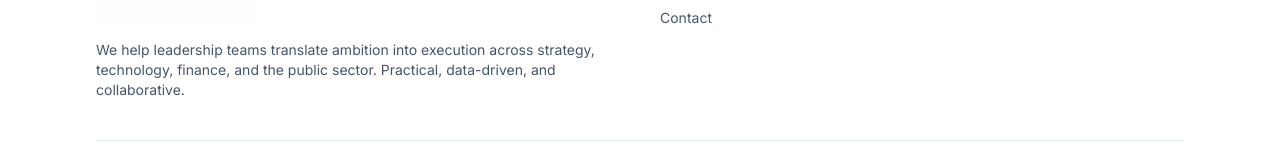
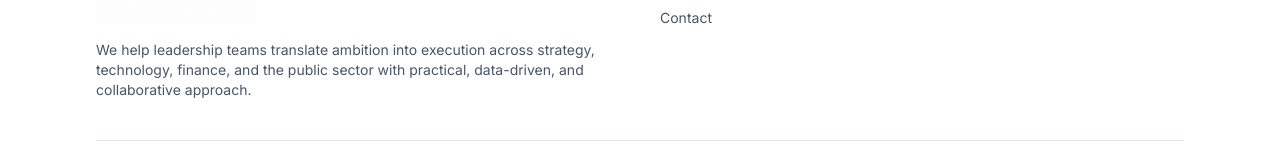
Before and after one commit to purvagupta637/UniConsult, a React (Vite) app: page / in a window 1280 px wide. Shown: the part 4177-4327 px from the top of the page. Built offline with nearby package versions, Linux system fonts and the light colour scheme.

Commit message:
Clarify execution approach in footer description
Updated the description to clarify the approach used.

```diff
--- a/src/components/Footer.jsx
+++ b/src/components/Footer.jsx
@@ -15,7 +15,7 @@ const Footer = () => {
               </div>
             </div>
             <p className="mt-4 max-w-xl text-sm text-slate-600 dark:text-slate-300">
-              We help leadership teams translate ambition into execution across strategy, technology, finance, and the public sector. Practical, data-driven, and collaborative.
+              We help leadership teams translate ambition into execution across strategy, technology, finance, and the public sector with practical, data-driven, and collaborative approach.
             </p>
           </div>
           <div>
```
